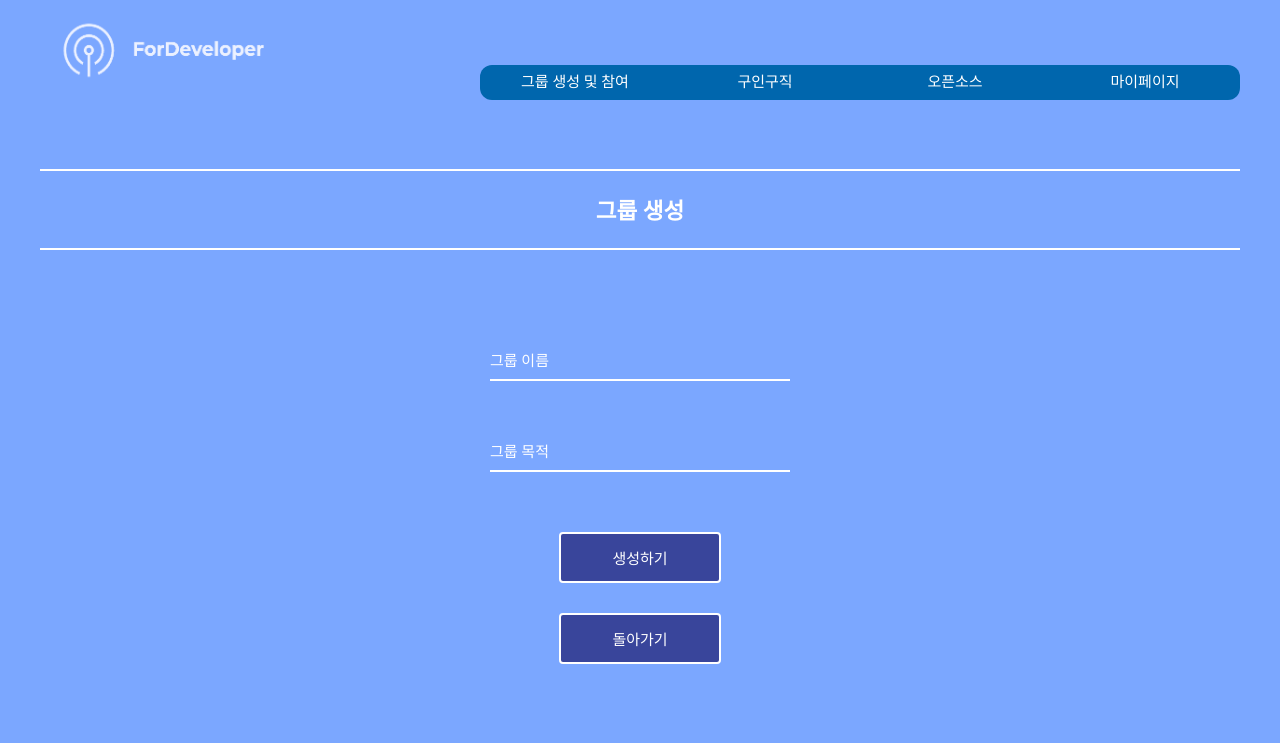
After one commit to wormsJJG/ForDeveloper, a Java web app: page /view/addGroupView.jsp in a window 1280 px wide. The commit adds this page. Shown: the top 743 px of the page. Run offline with Tomcat 11, a stand-in JSP engine, Linux system fonts and the light colour scheme.

Commit message:
Create AddGroup

```diff
--- /dev/null
+++ b/ForDeveloperProject/WebContent/css/addGroup.css
@@ -0,0 +1,188 @@
+@charset "UTF-8";
+* {
+      box-sizing: border-box;
+    }
+
+    body {
+      margin: 0;
+      padding: 0;
+
+      color: #ffffff;
+      font-size: 15px;
+    }
+
+    input,
+    textarea,
+    button {
+      color: #ffffff;
+      font-size: 15px;
+    }
+
+    input:focus,
+    textarea:focus,
+    button:focus {
+      outline: none;
+    }
+
+    textarea {
+      resize: none;
+    }
+
+    h3 {
+      margin: 0 0 12px 0;
+
+      font-size: 45px;
+      text-align: center;
+      text-transform: uppercase;
+    }
+
+    p {
+      padding: 0 10px;
+      margin: 0 0 55px 0;
+
+      text-align: center;
+      line-height: 1.8;
+    }
+
+    .wrapper {
+      min-height: 100vh;
+
+      display: flex;
+      align-items: center;
+    }
+
+    .form-container {
+      max-width: 500px;
+      margin: auto;
+      padding: 70px 100px 80px;
+
+    }
+
+    .form-group {
+      position: relative;
+
+      display: block;
+
+      margin-bottom: 48px;
+    }
+
+    .form-group span {
+      position: absolute;
+      top: 11px;
+
+      color: #fff;
+      font-size: 15px;
+      cursor: text;
+      transition: all 0.2s ease;
+      transform-origin: 0 0;
+    }
+    .form-group span.border {
+      position: absolute;
+      left: 0;
+      top: 41px;
+
+      width: 300px;
+      height: 2px;
+
+      display: block;
+      background: #00fe9a;
+      transform: scaleX(0);
+      transition: all 0.15s ease;
+    }
+
+    .form-control {
+      width: 300px;
+      height: 43px;
+
+      display: block;
+
+      font-size: 15px;
+      border: none;
+      border-bottom: 2px solid #fff;
+      background: none;
+    }
+
+    .form-control:focus,
+    .form-control:valid {
+      border-bottom: 2px solid #fff;
+    }
+
+    .form-control:focus + span,
+    .form-control:valid + span {
+      transform: translateY(-22px) scale(0.8);
+    }
+
+    .form-control:focus + span + .border,
+    .form-control:valid + span + .border {
+      transform: scaleX(1);
+    }
+
+    textarea.form-control {
+      padding: 13px 1px;
+    }
+
+    button[type="submit"]{
+      width: 162px;
+      height: 51px;
+
+      display: flex;
+      align-items: center;
+      justify-content: center;
+
+      margin: 60px auto 0;
+      padding: 0;
+
+      color: #ffffff;
+      border: 2px solid #ffffff;
+      border-radius: 4px;
+      background-color: #39459b;
+      cursor: pointer;
+      text-transform: uppercase;
+      transition: background-color 0.2s linear;
+    }
+    button[type="button"]{
+      width: 162px;
+      height: 51px;
+
+      display: flex;
+      align-items: center;
+      justify-content: center;
+
+      margin: 30px auto 0;
+      padding: 0;
+
+      color: #ffffff;
+      border: 2px solid #ffffff;
+      border-radius: 4px;
+      background-color: #39459b;
+      cursor: pointer;
+      text-transform: uppercase;
+      transition: background-color 0.2s linear;
+    }
+
+    button[type="submit"]:hover {
+      background-color: #299cd1;
+    }
+    button[type="button"]:hover {
+      background-color: #fa64af;
+    }
+
+    @media(max-width:767px) {
+      h3 {
+        font-size: 38px
+      }
+
+      p {
+        padding: 0;
+        font-size: 14px;
+      }
+
+      .form-container {
+        width: 100%;
+
+        padding: 24px;
+
+        border: none;
+        box-shadow: none;
+      }
+    }
--- a/ForDeveloperProject/WebContent/css/webstyle.css
+++ b/ForDeveloperProject/WebContent/css/webstyle.css
@@ -55,11 +55,21 @@ header > div{
     width:25%;
     line-height: 35px;
     float: left;
+
 }
 .menu li > a{
     display: block;
     background-color:#0066ad;
     color:#fff;
+
+}
+.first{
+	border-bottom-left-radius: 12px;
+	border-top-left-radius: 12px;
+}
+.last{
+	 border-top-right-radius: 12px;
+	 border-bottom-right-radius: 12px;
 }
 .menu li:hover > a{
     background-color: #0AC9FF;
--- a/ForDeveloperProject/WebContent/intro/header.jsp
+++ b/ForDeveloperProject/WebContent/intro/header.jsp
@@ -8,9 +8,9 @@
                  </div>
                  <div class="navi">
                      <ul class="menu">
-                          <li><a href="#none">그룹 생성 및 참여</a>
+                          <li><a href="#none" class="first">그룹 생성 및 참여</a>
                             <div class="sub-menu">
-                                <a href="#none">그룹생성</a>
+                                <a href="../view/addGroupView.jsp">그룹생성</a>
                                 <a href="https://comento.kr/edu/learn/ITSW/%EC%9B%B9%EA%B0%9C%EB%B0%9C-G1817?closed">그룹 참여</a>
                             </div>
                           </li>
@@ -26,7 +26,7 @@
                                 <a href="#none">개발자 문서</a>
                             </div>
                           </li>
-                          <li><a href="#none">마이페이지</a>
+                          <li><a href="#none" class="last">마이페이지</a>
                             <div class="sub-menu">
                                 <a href="#none">나의 정보</a>
                                 <a href="#none">내 그룹</a>
--- a/ForDeveloperProject/WebContent/intro/loginCtrl.jsp
+++ b/ForDeveloperProject/WebContent/intro/loginCtrl.jsp
@@ -11,4 +11,5 @@
 		response.sendRedirect("../intro/login.jsp?status=false");
 	}
 	session.setAttribute("id", request.getParameter("id"));
+	session.setAttribute("uid", dao.getUserUid(request.getParameter("id")));
 %>
--- /dev/null
+++ b/ForDeveloperProject/WebContent/view/addGroupView.jsp
@@ -0,0 +1,48 @@
+<%@ page language="java" contentType="text/html; charset=UTF-8"
+	pageEncoding="UTF-8"%>
+	<%
+		String uid = String.valueOf(session.getAttribute("uid"));
+	%>
+<!DOCTYPE html>
+<html>
+<head>
+<meta charset="UTF-8">
+<title>그룹생성</title>
+<link href="../css/webstyle.css" rel="stylesheet">
+<link href="../css/item.css" rel="stylesheet">
+<link href="../css/addGroup.css" rel="stylesheet">
+<script>
+</script>
+</head>
+<body>
+	<div class="container">
+		<header>
+			<%@include file="../intro/header.jsp"%>
+		</header>
+		<div class="item">
+			<div class="title">
+				<h2>그룹 생성</h2>
+			</div>
+			<div class="form-container">
+				<form class="addForm" action="addGroupCtrl.jsp?uid=<%=uid %>" method="post"
+					onsubmit="return check()">
+					<div class="form-group">
+						<input type="text" class="form-control" required id="groupName"
+							name="groupName"><span>그룹 이름</span> <span class="border"></span>
+					</div>
+					<div class="form-group">
+						<input type="text" class="form-control" required id="gcontent"
+							name="gcontent"><span>그룹 목적</span> <span class="border"></span>
+					</div>
+					<div class="buttonGroup">
+					<button type="submit">생성하기</button>
+					<button type="button" onclick="location.href='../intro/index.jsp'">돌아가기</button>
+					</div>
+				</form>
+			</div>
+		</div>
+	</div>
+	<script src="../script/jquery-1.12.4.js"></script>
+	<script src="../script/point.js"></script>
+</body>
+</html>
--- a/ForDeveloperProject/src/DBPK/JDBCConnection.java
+++ b/ForDeveloperProject/src/DBPK/JDBCConnection.java
@@ -9,7 +9,7 @@ import java.sql.SQLException;
 public class JDBCConnection {
 	public static Connection getConnection() throws ClassNotFoundException, SQLException {
 		Class.forName("oracle.jdbc.driver.OracleDriver");
-		Connection conn = DriverManager.getConnection("jdbc:oracle:thin:@localhost:1521:xe", "hr", "hr");
+		Connection conn = DriverManager.getConnection("jdbc:oracle:thin:@localhost:1521:xe", "system", "1234");
 		return conn;
 	}
 
```
Also changed, not shown: ForDeveloperProject/WebContent/model/Database.sql (+6 -4 lines), ForDeveloperProject/WebContent/view/addGroupCtrl.jsp (added, +21 -0 lines), ForDeveloperProject/src/DAO/memberDAO.java (+42 -0 lines).
